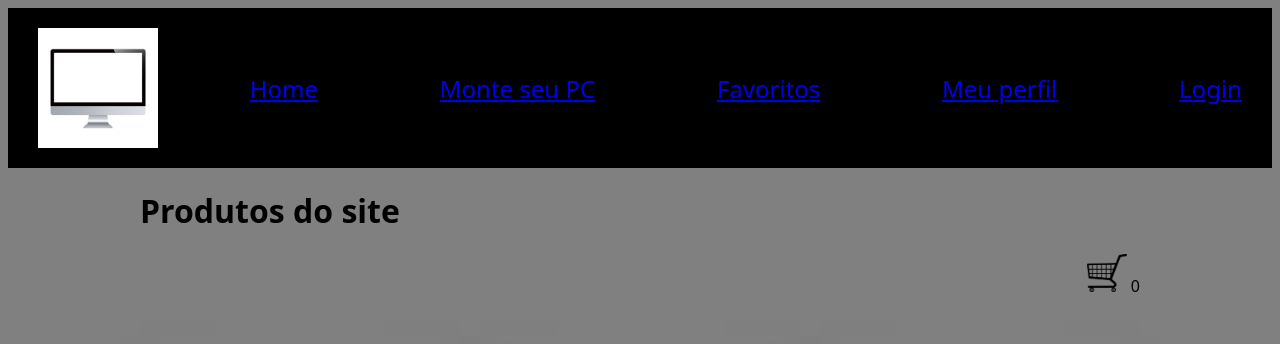
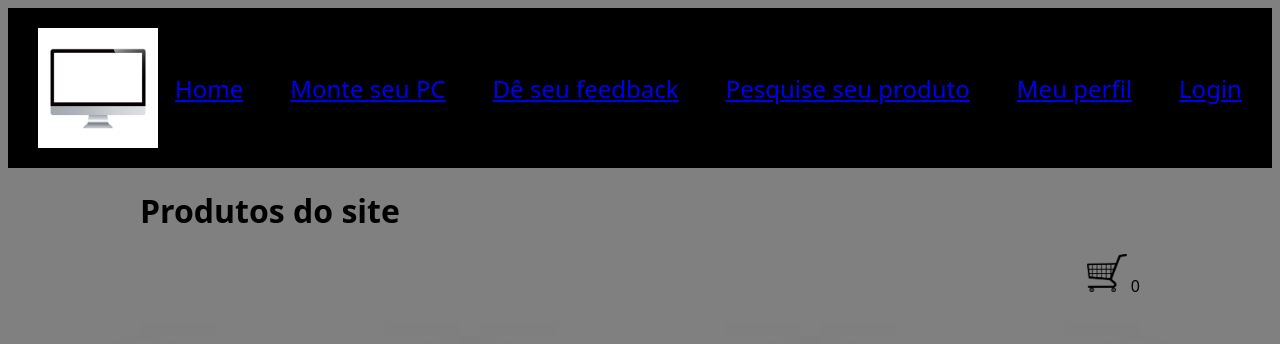
Before and after one commit to Arthurgiancott/ti-1-pmg-cc-t-20231-grupo-pecas-de-pc-s, a plain HTML site: page codigo/index.html in a window 1280 px wide. Shown: the top 344 px of the page. Drawn offline with Linux system fonts and the light colour scheme.

Commit message:
Update index.html

```diff
--- a/codigo/index.html
+++ b/codigo/index.html
@@ -17,7 +17,9 @@
 
             <a href="Monte_seu_PC\MontePC.html">Monte seu PC</a>
 
-            <a href="Favoritos\favoritos.html">Favoritos</a>
+            <a href="feedback_pagina/index.html">Dê seu feedback</a>
+
+            <a href="filtro de pesquisa/sprint3.html">Pesquise seu produto</a>
 
             <a href="EditarPerfil/index..html">Meu perfil</a>
 
```
